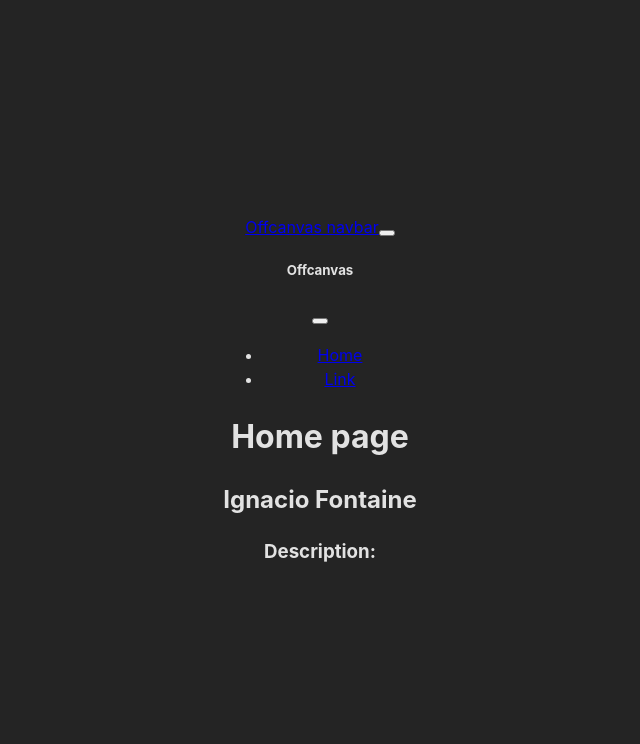
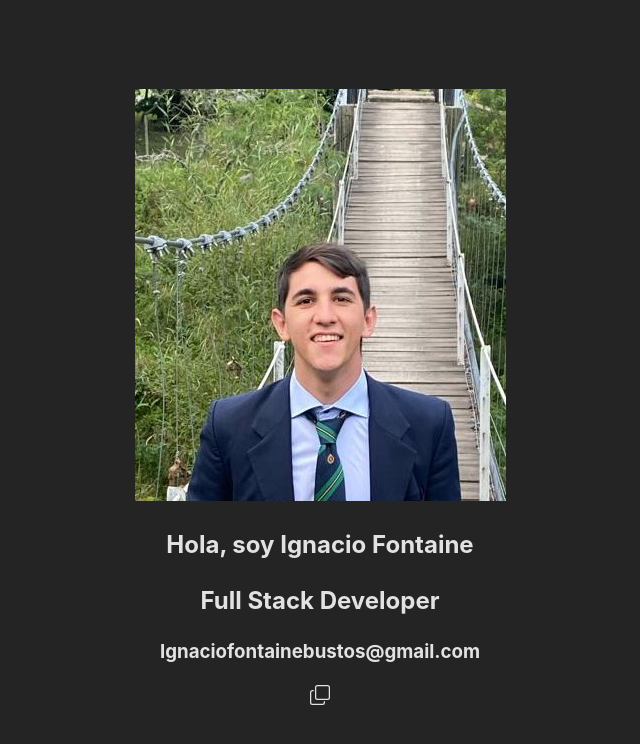
Before and after one commit to IgnacioFontaine/Portfolio, a React (Vite) app in the folder Client/: page / in a window 1280 px wide. Shown: the top 744 px of the page, without its empty margins (320-960 px from the left). Built offline with nearby package versions, Linux system fonts and the light colour scheme.

Commit message:
archivo tecnologies listo

```diff
--- a/Client/src/Components/Hero/hero.jsx
+++ b/Client/src/Components/Hero/hero.jsx
@@ -1,3 +1,5 @@
+import "./hero.css"
+
 const Hero = () => {
   return (
     <section className="hero align-items">
--- a/Client/src/Views/Home/home.jsx
+++ b/Client/src/Views/Home/home.jsx
@@ -1,16 +1,9 @@
-import NavBar from "../../Components/NavBar/navBar";
+import Hero from "../../Components/Hero/hero";
 
 const Home = () => {
   return (
     <div>
-      <NavBar />
-      <div className="section-hero">
-        <h1>Home page</h1>
-      </div>
-      <div>
-        <h2>Ignacio Fontaine</h2>
-        <h3>Description:</h3>
-      </div>
+      <Hero/>
     </div>
   );
 };
```
Also changed, not shown: Client/src/Components/Tecnologies/tecnologies.jsx (added, +9 -0 lines), Client/src/Components/Tecnologies/tecnologies.css (added).
